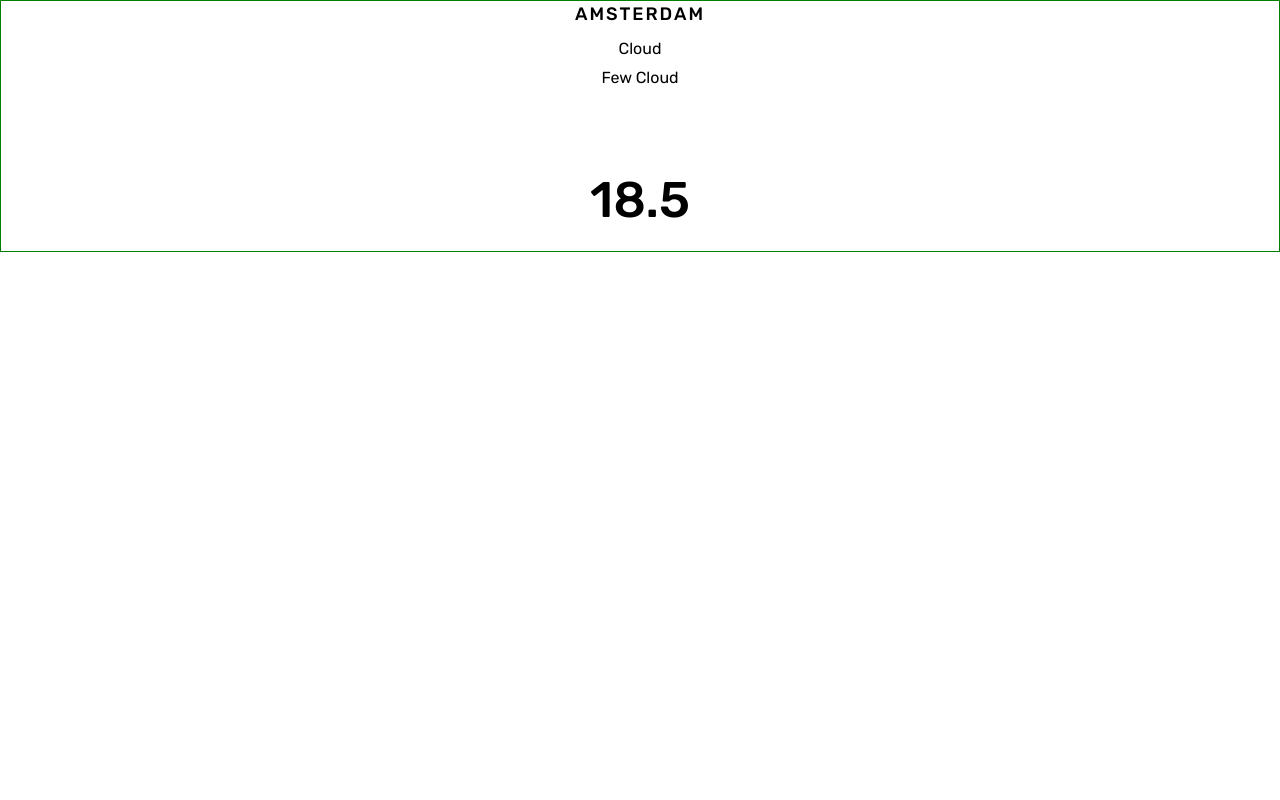
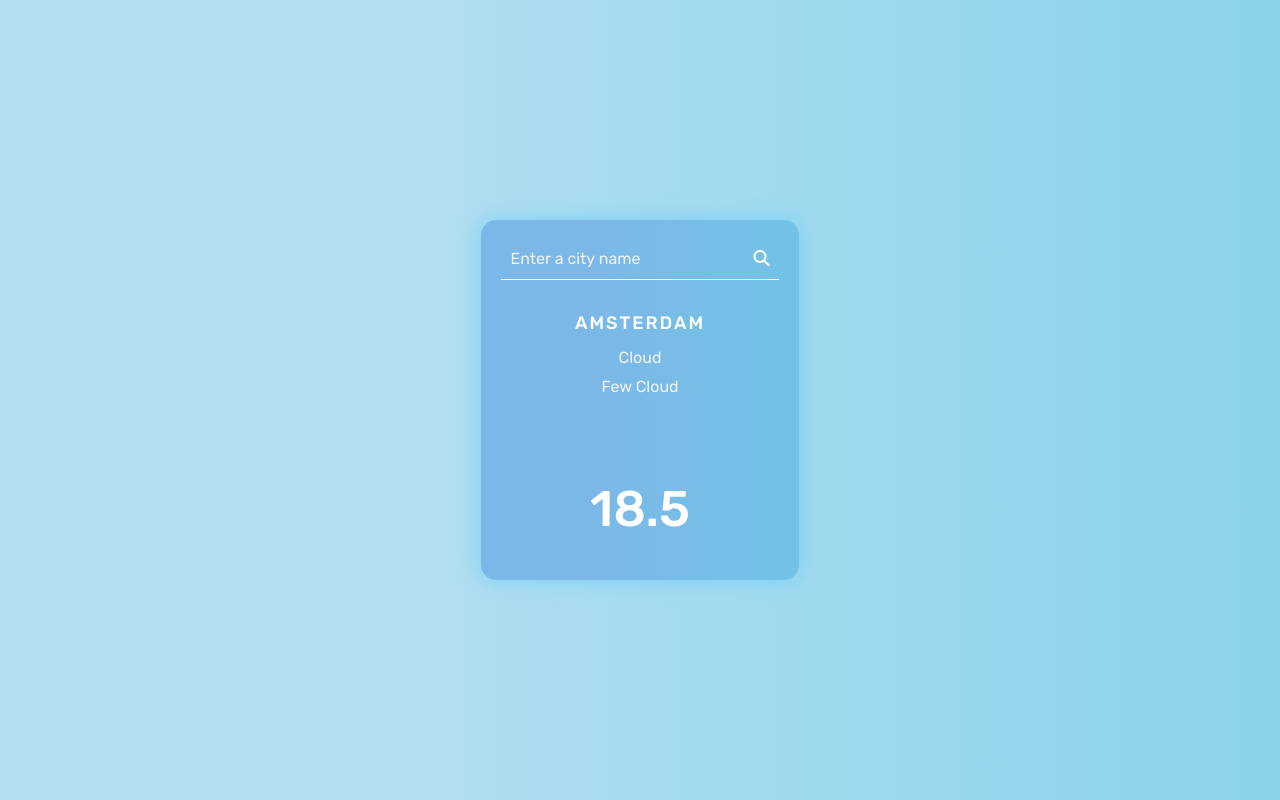
Before and after one commit to Redot2468/weather-app, a plain HTML site: page index.html in a window 1280 px wide. Drawn offline with Linux system fonts and the light colour scheme.

Commit message:
combined the components

```diff
--- a/css/style.css
+++ b/css/style.css
@@ -8,9 +8,11 @@
 
 :root {
   --color-white: #fff;
-  --color-lightGrey: lightgrey;
+  --color-lightGrey: rgb(243, 243, 243);
   --color-lightBlue: lightblue;
   --color-blue: rgb(69, 69, 241);
+  --blue-1: #62b8f5;
+  --blue-2: #4475ef;
 }
 
 html {
@@ -22,6 +24,15 @@ body {
   line-height: 1.5;
   font-weight: 400;
   font-size: 1.6rem;
+  display: flex;
+  height: 100vh;
+  align-items: center;
+  justify-content: center;
+  background: linear-gradient(
+    90deg,
+    rgb(176, 221, 241) 35%,
+    rgba(99, 197, 227, 0.76) 100%
+  );
 }
 
 h1 {
@@ -31,14 +42,21 @@ h1 {
 }
 
 /* form */
+.form__container {
+  text-align: center;
+  width: fit-content;
+  margin: auto;
+}
 .search__container {
-  border-bottom: 1px solid green;
+  border-bottom: 1px solid var(--color-white);
   width: fit-content;
 }
 
 .search__location {
   border: none;
   padding: 1rem;
+  background: inherit;
+  color: var(--color-white);
 }
 
 .search__location:focus {
@@ -55,11 +73,11 @@ h1 {
   background: none;
   padding: 1rem;
   cursor: pointer;
+  color: var(--color-white);
 }
 
 /* main container */
 .main__container {
-  border: 1px solid green;
   text-align: center;
 }
 
@@ -68,13 +86,16 @@ h1 {
   font-weight: 500;
   font-size: 1.8rem;
   text-transform: uppercase;
+  color: var(--color-white);
 }
 .cloud {
   margin-top: 0.9rem;
+  color: var(--color-lightGrey);
 }
 
 .cloud__info {
   margin-top: 0.5rem;
+  color: var(--color-lightGrey);
 }
 
 .cloud__img {
@@ -84,4 +105,31 @@ h1 {
 
 .temperature {
   font-weight: 500;
+  color: var(--color-white);
 }
+
+/* container */
+.container {
+  text-align: center;
+  padding: 2rem;
+  max-width: 800px;
+  margin: auto;
+  border-radius: 15px;
+  background: linear-gradient(
+    90deg,
+    rgba(123, 184, 232, 1) 35%,
+    rgba(99, 188, 227, 0.7595413165266106) 100%
+  );
+
+  box-shadow: 0 0 20px rgb(119, 209, 245);
+}
+
+.container .main__container {
+  margin-top: 3rem;
+}
+
+/* background: linear-gradient(
+    90deg,
+    rgba(154, 222, 238, 1) 35%,
+    rgba(99, 224, 227, 0.7595413165266106) 100%
+  ); */
--- a/index.html
+++ b/index.html
@@ -24,6 +24,26 @@
     <link rel="stylesheet" href="./css/style.css" />
   </head>
   <body>
+    <div class="container">
+      <!-- search location -->
+      <form action="" method="post" class="form__container">
+        <div class="search__container">
+          <input
+            type="text"
+            name="search__location"
+            id="search__location"
+            class="search__location"
+            placeholder="Enter a city name"
+            required
+          />
+
+          <button class="submit__btn" type="submit">
+            <i class="fa-solid fa-magnifying-glass"></i>
+          </button>
+        </div>
+      </form>
+
+      <!-- weather information -->
       <main class="main__container">
         <p class="location">Amsterdam</p>
         <p class="cloud">Cloud</p>
@@ -31,5 +51,6 @@
         <section class="cloud__img"></section>
         <h1 class="temperature">18.5</h1>
       </main>
+    </div>
   </body>
 </html>
```
Lines whose indentation alone changed are shown as unchanged.
